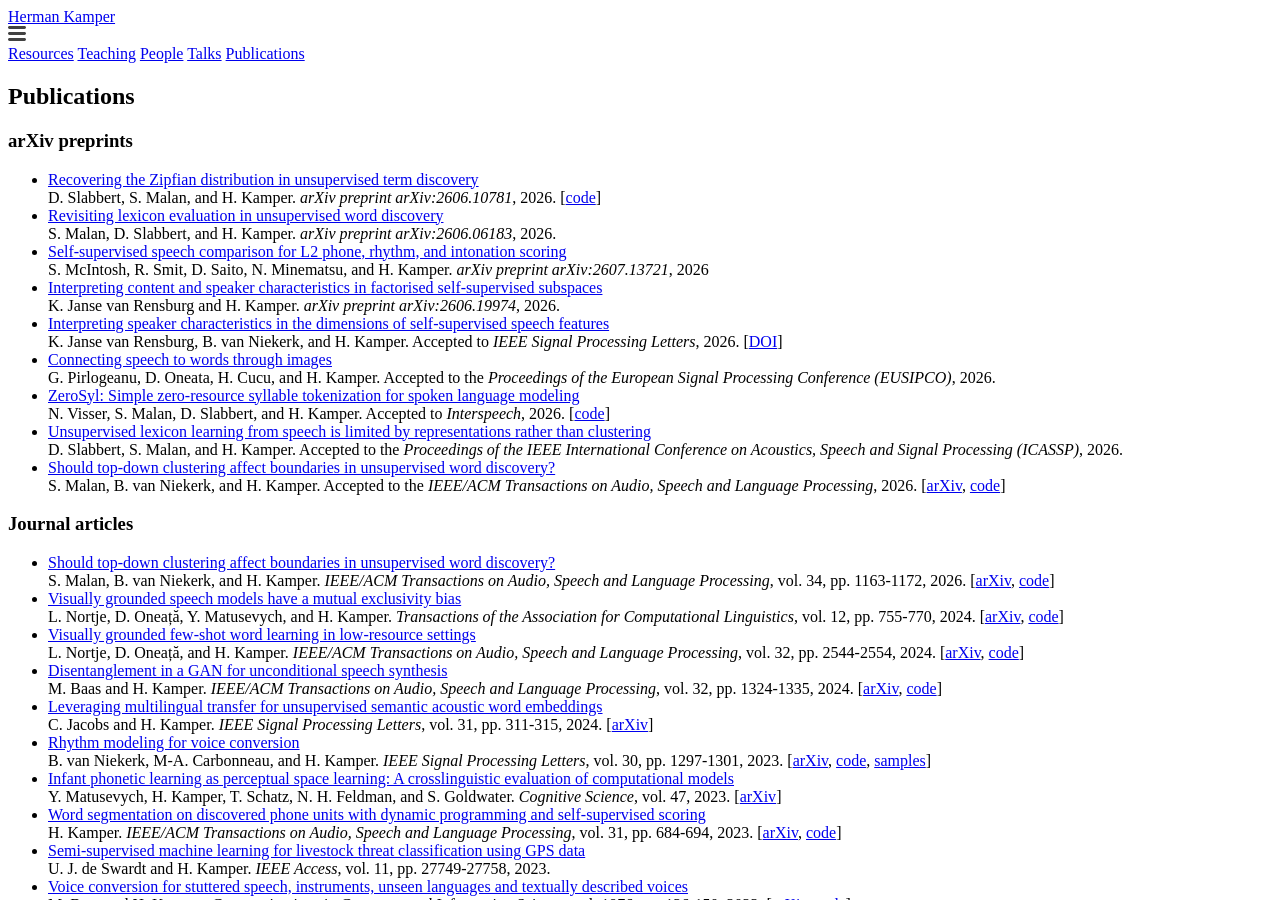
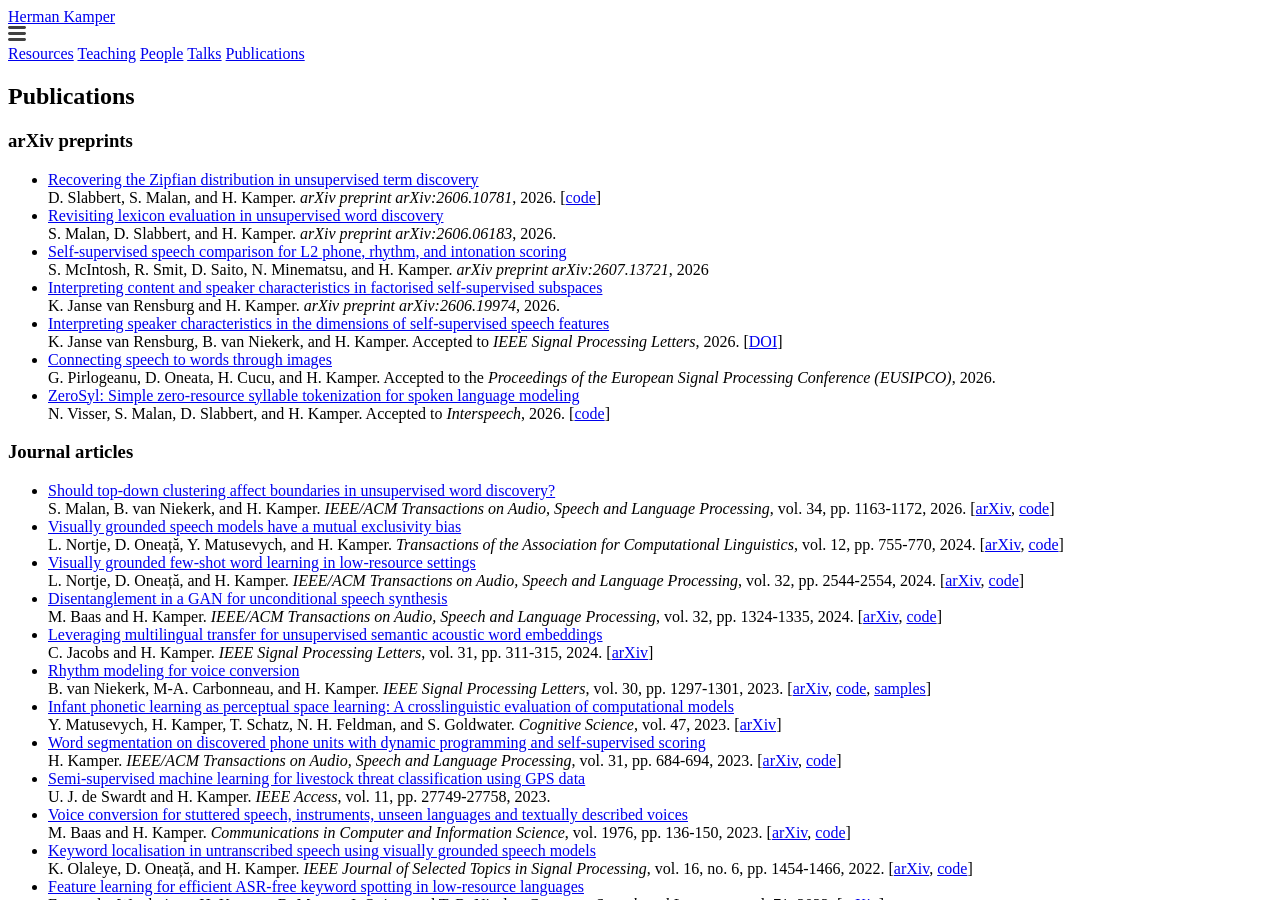
Before and after one commit to kamperh/kamperh.github.io, a Jekyll site: the page built from publications.md, in a window 1280 px wide and 900 px high. Built offline with Jekyll 4.4.1, drawn with Linux system fonts in a browser that asks for light colours; a style sheet for code colours, icons or effects is not loaded.

Commit message:
Update publications.md

```diff
--- a/publications.md
+++ b/publications.md
@@ -24,10 +24,6 @@ order: 5
   G. Pirlogeanu, D. Oneata, H. Cucu, and H. Kamper. Accepted to the *Proceedings of the European Signal Processing Conference (EUSIPCO)*, 2026.
 - [ZeroSyl: Simple zero-resource syllable tokenization for spoken language modeling](https://arxiv.org/abs/2602.15537)
   N. Visser, S. Malan, D. Slabbert, and H. Kamper. Accepted to *Interspeech*, 2026. [[code](https://github.com/nicolvisser/ZeroSyl/)]
-- [Unsupervised lexicon learning from speech is limited by representations rather than clustering](https://arxiv.org/abs/2510.09225)
-  D. Slabbert, S. Malan, and H. Kamper. Accepted to the *Proceedings of the IEEE International Conference on Acoustics, Speech and Signal Processing (ICASSP)*, 2026.
-- [Should top-down clustering affect boundaries in unsupervised word discovery?](https://doi.org/10.1109/TASLPRO.2026.3659426)
-  S. Malan, B. van Niekerk, and H. Kamper. Accepted to the *IEEE/ACM Transactions on Audio, Speech and Language Processing*, 2026. [[arXiv](https://arxiv.org/abs/2507.19204), [code](https://github.com/s-malan/prom-seg-clus)]
 
 
 ### Journal articles
```
